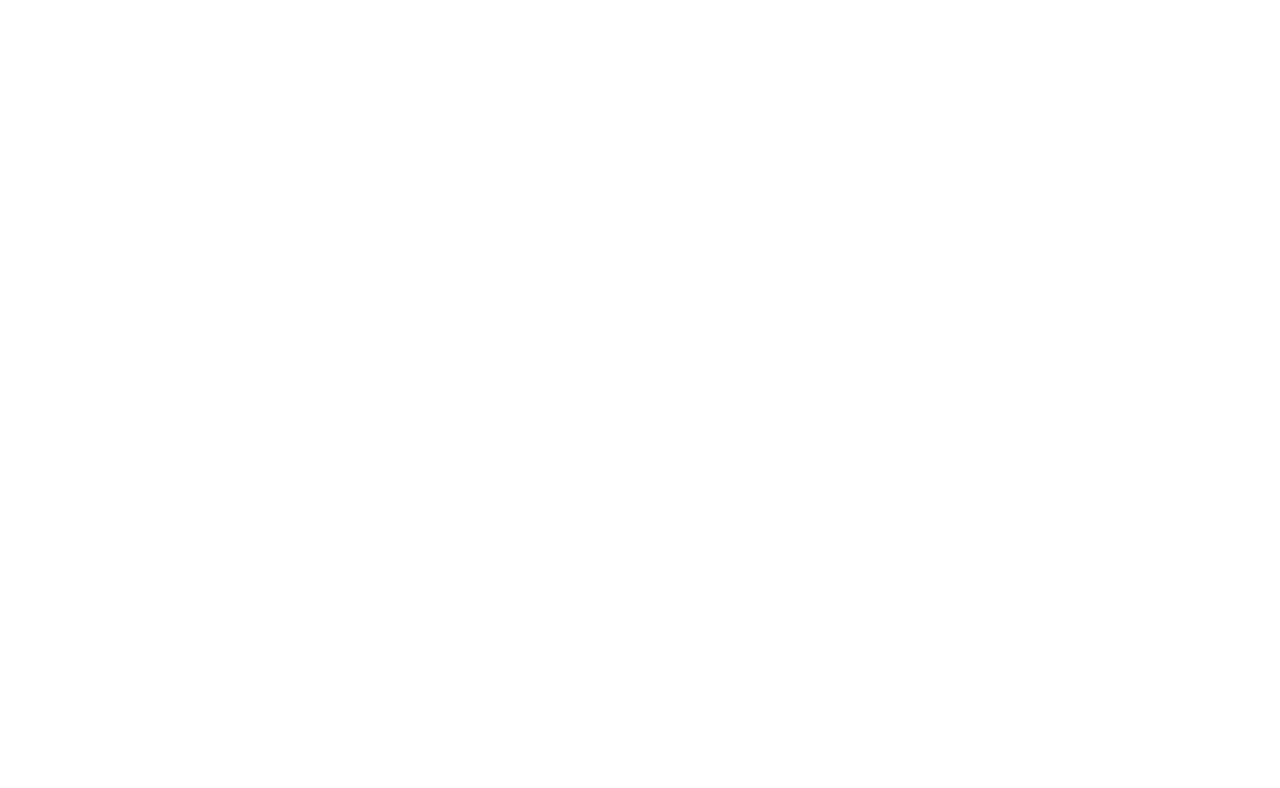
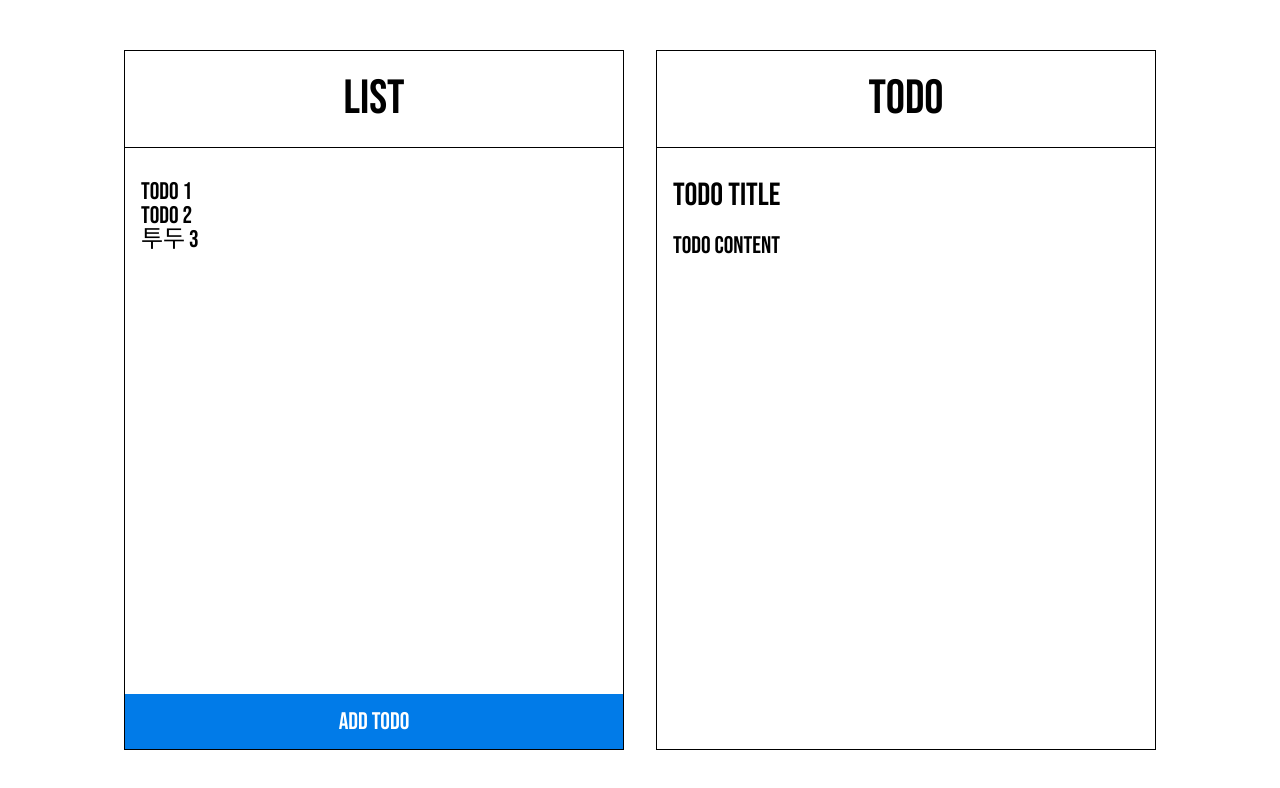
Before and after one commit to dldnjswns31/-wanted-pre-onboarding-challenge-fe-1, a React (Create React App) app: page / in a window 1280 px wide. Before the commit this address had no page. Shown: the top 788 px of the page. Built offline with nearby package versions, Linux system fonts and the light colour scheme.

Commit message:
styles: todo 페이지('/') style 작업 #1

```diff
--- a/src/App.tsx
+++ b/src/App.tsx
@@ -6,8 +6,8 @@
 function App() {
   return (
     <Routes>
+      <Route path="/" element={<Todo />} />
       <Route path="/auth" element={<Auth />} />
-      <Route path="/todo" element={<Todo />} />
     </Routes>
   );
 }
--- a/src/apis/auth.ts
+++ b/src/apis/auth.ts
@@ -9,8 +9,10 @@
       email,
       password,
     });
+    alert("회원가입에 성공했습니다.");
     return;
   } catch (err) {
+    alert("");
     throw err;
   }
 };
@@ -24,6 +26,7 @@
       password,
     });
     setToken(data.token);
+    alert("로그인에 성공했습니다. Todo 페이지로 이동합니다.");
     return;
   } catch (err) {
     throw err;
--- a/src/routes/Auth.tsx
+++ b/src/routes/Auth.tsx
@@ -1,7 +1,8 @@
 import React from "react";
+import styled from "styled-components";
 import { useState } from "react";
 import { useNavigate } from "react-router-dom";
-import styled from "styled-components";
+
 import { login, signup } from "../apis/auth";
 import { IForm } from "../types/auth";
 import { validator } from "../utils/validator";
@@ -135,14 +136,14 @@
     if (tab === "login") {
       login(form)
         .then(() => {
-          navigate("/todo");
+          navigate("/");
         })
         .catch((err) => setErrorMessage(err.response.data.details));
     }
     if (tab === "sign up") {
       signup(form)
         .then(() => {
-          login(form).then(() => navigate("/todo"));
+          login(form).then(() => navigate("/"));
         })
         .catch((err) => setErrorMessage(err.response.data.details));
     }
--- a/src/routes/Todo.tsx
+++ b/src/routes/Todo.tsx
@@ -1,7 +1,100 @@
 import React from "react";
+import styled from "styled-components";
+
+const StMainContainer = styled.div`
+  display: flex;
+  justify-content: center;
+  align-items: center;
+  width: 100vw;
+  height: 100vh;
+  section:nth-child(odd) {
+    margin-right: 1rem;
+  }
+
+  section:nth-child(even) {
+    margin-left: 1rem;
+  }
+`;
+
+const StSectionTitle = styled.h3`
+  border-bottom: 1px solid black;
+  line-height: 200%;
+  font-size: 3rem;
+  text-align: center;
+`;
+
+const StSection = styled.section`
+  width: 500px;
+  height: 700px;
+  border: 1px solid black;
+
+  div {
+    display: inline-flex;
+    flex-direction: column;
+    width: 100%;
+    height: 100%;
+  }
+`;
+
+const StTodoList = styled.ul`
+  padding: 2rem 1rem;
+  flex: 9 0;
+
+  li {
+    font-size: 1.5rem;
+  }
+`;
+
+const StAddButton = styled.button`
+  flex: 1 0;
+  background-color: #017be8;
+  border: none;
+  color: white;
+  font-size: 1.5rem;
+  font-family: inherit;
+`;
+
+const StTodoDetail = styled.div`
+  display: flex;
+  flex-direction: column;
+  padding: 2rem 1rem;
+`;
+
+const StTodoTitle = styled.div`
+  flex: 1 0;
+  font-size: 2rem;
+`;
+
+const StTodoContent = styled.div`
+  flex: 9 0;
+  font-size: 1.5rem;
+`;
 
 const Todo = () => {
-  return <div>Todo</div>;
+  return (
+    <StMainContainer>
+      <StSection>
+        <div>
+          <StSectionTitle>List</StSectionTitle>
+          <StTodoList>
+            <li>todo 1</li>
+            <li>todo 2</li>
+            <li>투두 3</li>
+          </StTodoList>
+          <StAddButton>Add Todo</StAddButton>
+        </div>
+      </StSection>
+      <StSection>
+        <div>
+          <StSectionTitle>Todo</StSectionTitle>
+          <StTodoDetail>
+            <StTodoTitle>Todo Title</StTodoTitle>
+            <StTodoContent>Todo Content</StTodoContent>
+          </StTodoDetail>
+        </div>
+      </StSection>
+    </StMainContainer>
+  );
 };
 
 export default Todo;
```
